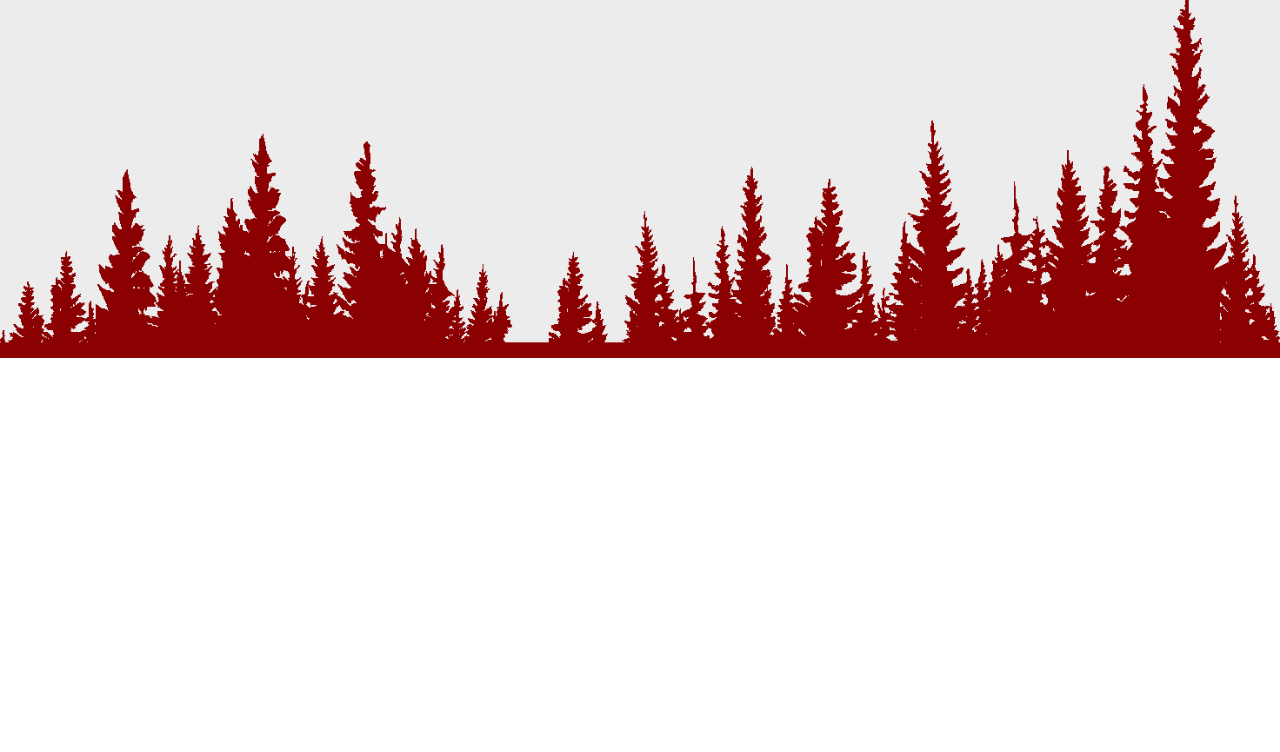
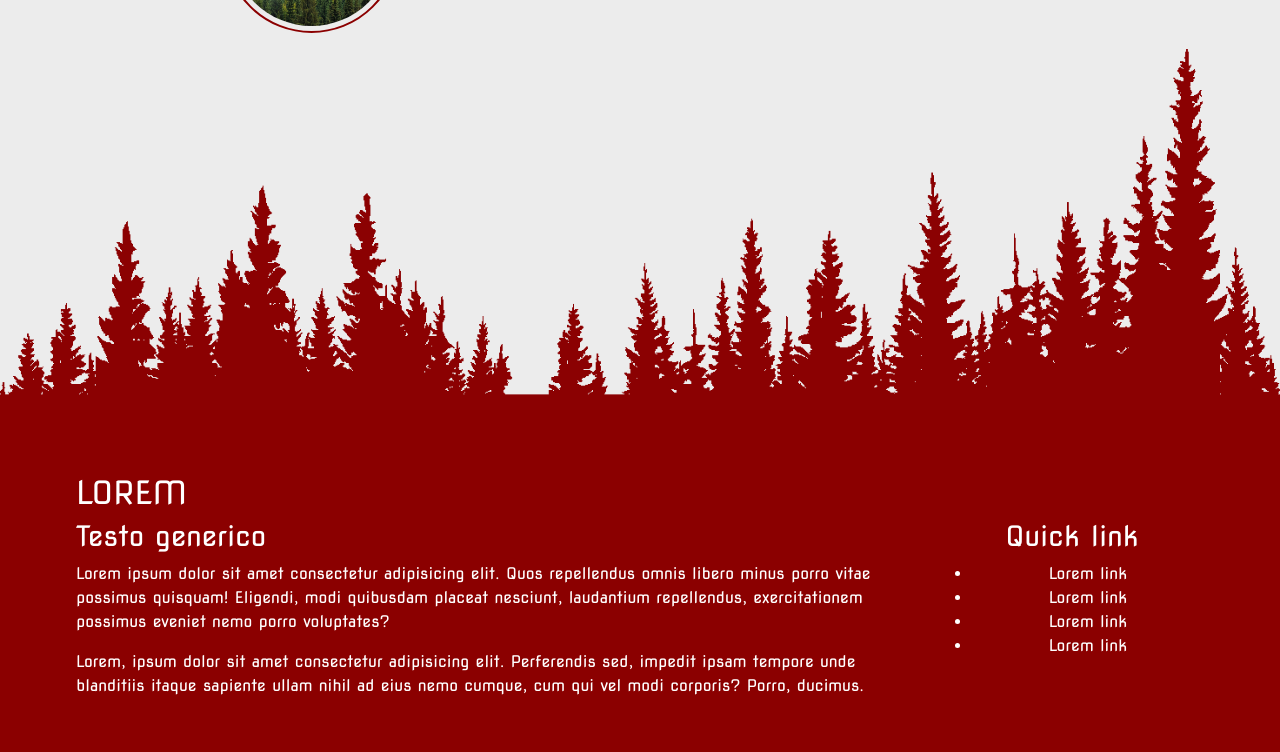
Before and after one commit to echeoquehaii/bootcamp_ProjectRed, a plain HTML site: page red/index.html in a window 1280 px wide. Shown: the part 1960-2712 px from the top of the page. Before the commit the page ends 2318 px from the top, so only its background shows below. Drawn offline with nearby package versions, Linux system fonts and the light colour scheme.

Commit message:
add footer

```diff
--- a/red/index.html
+++ b/red/index.html
@@ -45,7 +45,7 @@
   <main>
     <div class="container">
       <!-- Prima Riga con testo al centro -->
-      <div class="row mt-5">
+      <div class="row ">
         <div class="col-3"></div>
         <div class="col-6">
           <p class="rigauno">"Lorem ipsum dolor sit amet consectetur adipisicing elit. Pariatur ea numquam dolorem esse delectus quo assumenda sapiente laudantium porro et eius quia, eligendi tenetur! At aspernatur sunt a accusantium? Vitae!"</p>
@@ -244,7 +244,39 @@
 
 
   <!-- FOOTER - JESSICA -->
+  <footer>
+    <div class="container-fluid .bg-danger">
+      <!-- ROW 1 -->
+      <div class="row">
+        <h2>LOREM</h2>
+      </div>
+      <!-- ROW 2 -->
+      <div class="row">
+        <div class="col-9">
+          <h3>Testo generico</h3>
+        </div>
+        <div class="col-3 text-center">
+          <h3>Quick link</h3>
+        </div>
+      </div>
+      <!-- ROW 3 -->
+      <div class="row">
+        <div class="col-9">
+          <P>Lorem ipsum dolor sit amet consectetur adipisicing elit. Quos repellendus omnis libero minus porro vitae possimus quisquam! Eligendi, modi quibusdam placeat nesciunt, laudantium repellendus, exercitationem possimus eveniet nemo porro voluptates?</P>
+          <P>Lorem, ipsum dolor sit amet consectetur adipisicing elit. Perferendis sed, impedit ipsam tempore unde blanditiis itaque sapiente ullam nihil ad eius nemo cumque, cum qui vel modi corporis? Porro, ducimus.</P>
+        </div>
+        <div class="col-3 text-center ">
+          <ul>
+            <li> Lorem link</li>
+            <li> Lorem link</li>
+            <li> Lorem link</li>
+            <li> Lorem link</li>
+          </ul>
+        </div>
+      </div>
 
+    </div>
+  </footer>
 
   <script src="https://cdn.jsdelivr.net/npm/bootstrap@5.2.1/dist/js/bootstrap.bundle.min.js" integrity="sha384-u1OknCvxWvY5kfmNBILK2hRnQC3Pr17a+RTT6rIHI7NnikvbZlHgTPOOmMi466C8" crossorigin="anonymous"></script>
 </body>
--- a/red/style.css
+++ b/red/style.css
@@ -61,6 +61,7 @@ header {
    justify-content: center;
    align-items: center;
    margin-top: 117.5px;
+
 }
 
 
@@ -83,7 +84,6 @@ h1{
    position: relative;
    scale: 100%;
    margin-left: -40px;
-   margin-bottom: -100px;
    display: flex;
    background-repeat: no-repeat;
    background-size: 100%;
@@ -157,3 +157,10 @@ h1{
 
 
 }
+
+footer{
+    background-color: darkred;
+    color: white;
+    padding: 5%;
+    padding-bottom: 3%;
+}
```
